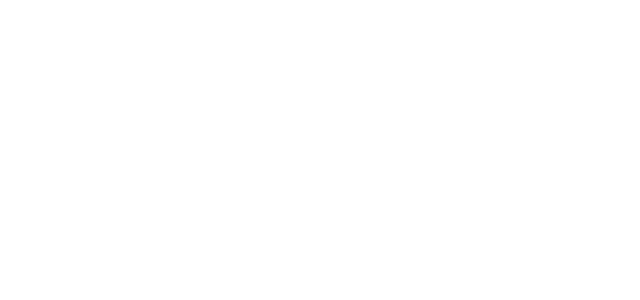
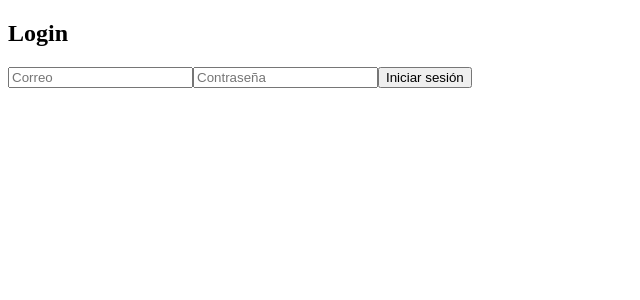
Before and after one commit to dotDynamo/todo-webfront, a React (Vite) app: page /login in a window 1280 px wide. Before the commit this address had no page. Shown: the top 300 px of the page, without its empty margins (0-640 px from the left). Built offline with nearby package versions, Linux system fonts and the light colour scheme; no server answers.

Commit message:
Firebase

```diff
--- a/src/App.tsx
+++ b/src/App.tsx
@@ -1,9 +1,15 @@
-import './App.css'
-import AppRouter from './router/AppRouter'
+import { BrowserRouter, Routes, Route } from "react-router-dom";
+import Login from "./pages/login/Login";
+import Home from "./pages/Home/Home";
 
-function App() {
-
-  return <AppRouter/>
+export default function AppRouter() {
+  return (
+    <BrowserRouter>
+      <Routes>
+        <Route path="/" element={<Login />} />
+        <Route path="/login" element={<Login />} />
+        <Route path="/home" element={<Home />} />
+      </Routes>
+    </BrowserRouter>
+  );
 }
-
-export default App
--- /dev/null
+++ b/src/firebase.ts
@@ -0,0 +1,19 @@
+import { initializeApp } from "firebase/app";
+import { getAuth } from "firebase/auth";
+
+
+
+const firebaseConfig = {
+  apiKey: import.meta.env.VITE_FIREBASE_API_KEY,
+  authDomain: import.meta.env.VITE_FIREBASE_AUTH_DOMAIN,
+  projectId: import.meta.env.VITE_FIREBASE_PROJECT_ID,
+  storageBucket: import.meta.env.VITE_FIREBASE_STORAGE_BUCKET,
+  messagingSenderId: import.meta.env.VITE_FIREBASE_MESSAGING_SENDER_ID,
+  appId: import.meta.env.VITE_FIREBASE_APP_ID,
+};
+
+
+
+const app = initializeApp(firebaseConfig);
+
+export const auth = getAuth(app);
--- /dev/null
+++ b/src/pages/login/Login.tsx
@@ -0,0 +1,62 @@
+import { useNavigate } from "react-router-dom";
+import { useState } from "react";
+import { auth } from "../../firebase";
+import { signInWithEmailAndPassword } from "firebase/auth";
+
+export default function Login() {
+  const navigate = useNavigate();
+
+  const [email, setEmail] = useState("");
+  const [password, setPassword] = useState("");
+
+  const handleLogin = async () => {
+    if (!email || !password) {
+      alert("Completa todos los campos");
+      return;
+    }
+
+    try {
+      const userCredential = await signInWithEmailAndPassword(
+        auth,
+        email,
+        password
+      );
+
+      const token = await userCredential.user.getIdToken();
+
+      localStorage.setItem("token", token);
+
+      console.log("Usuario logueado:", userCredential.user);
+      console.log("Token:", token);
+
+      navigate("/home");
+    } catch (error: any) {
+      console.log("Error en login:", error.message);
+      alert("Correo o contraseña incorrectos");
+    }
+  };
+
+  return (
+    <div>
+      <h2>Login</h2>
+
+      <input
+        type="email"
+        placeholder="Correo"
+        value={email}
+        onChange={(e) => setEmail(e.target.value)}
+      />
+
+      <input
+        type="password"
+        placeholder="Contraseña"
+        value={password}
+        onChange={(e) => setPassword(e.target.value)}
+      />
+
+      <button onClick={handleLogin}>
+        Iniciar sesión
+      </button>
+    </div>
+  );
+}
```
Also changed, not shown: src/services/api.ts (added, +18 -0 lines), 1 other file (tests, documents, lock files or other folders).
